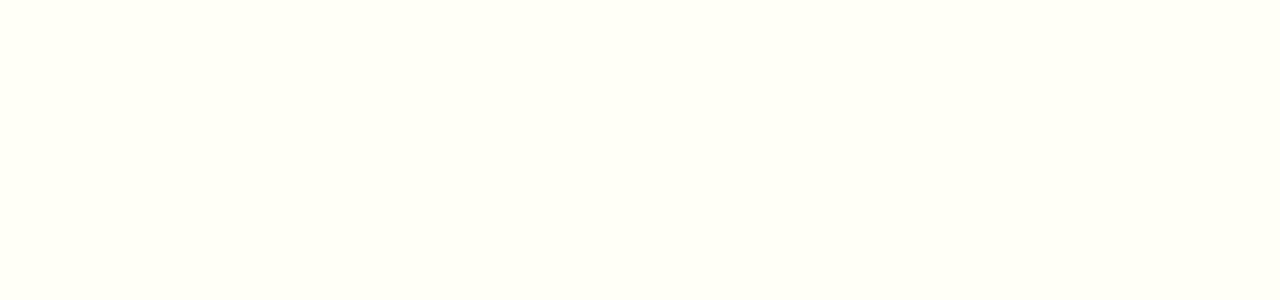
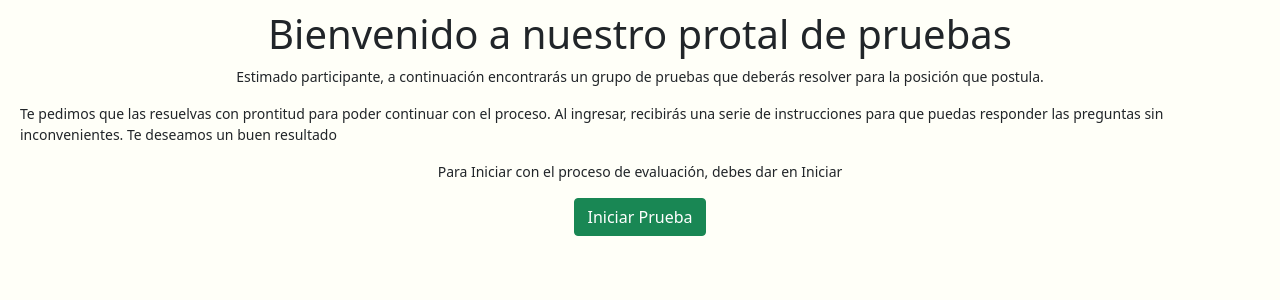
Before and after one commit to AGM-Consultoria-Peru/plataforma-evaluados, a React (Create React App) app: page / in a window 1280 px wide. Before the commit this address had no page. Shown: the top 300 px of the page. Built offline with nearby package versions, Linux system fonts and the light colour scheme.

Commit message:
subiendo

```diff
--- a/src/App.js
+++ b/src/App.js
@@ -16,7 +16,7 @@ function App() {
     <div className="ventana">
 
       <Routes>
-        <Route path='https://agm-consultoria-peru.github.io/plataforma-evaluados/' element={<Home/>}/>
+        <Route path='/' element={<Home/>}/>
         <Route path='/introbarsit' element={<Barsitintro/>}/>
         <Route path='/barsitprueba' element={<Barsit/>}/>
         <Route path='/barsitdespedida' element={<DespedidaBarsit/>}/>
```
